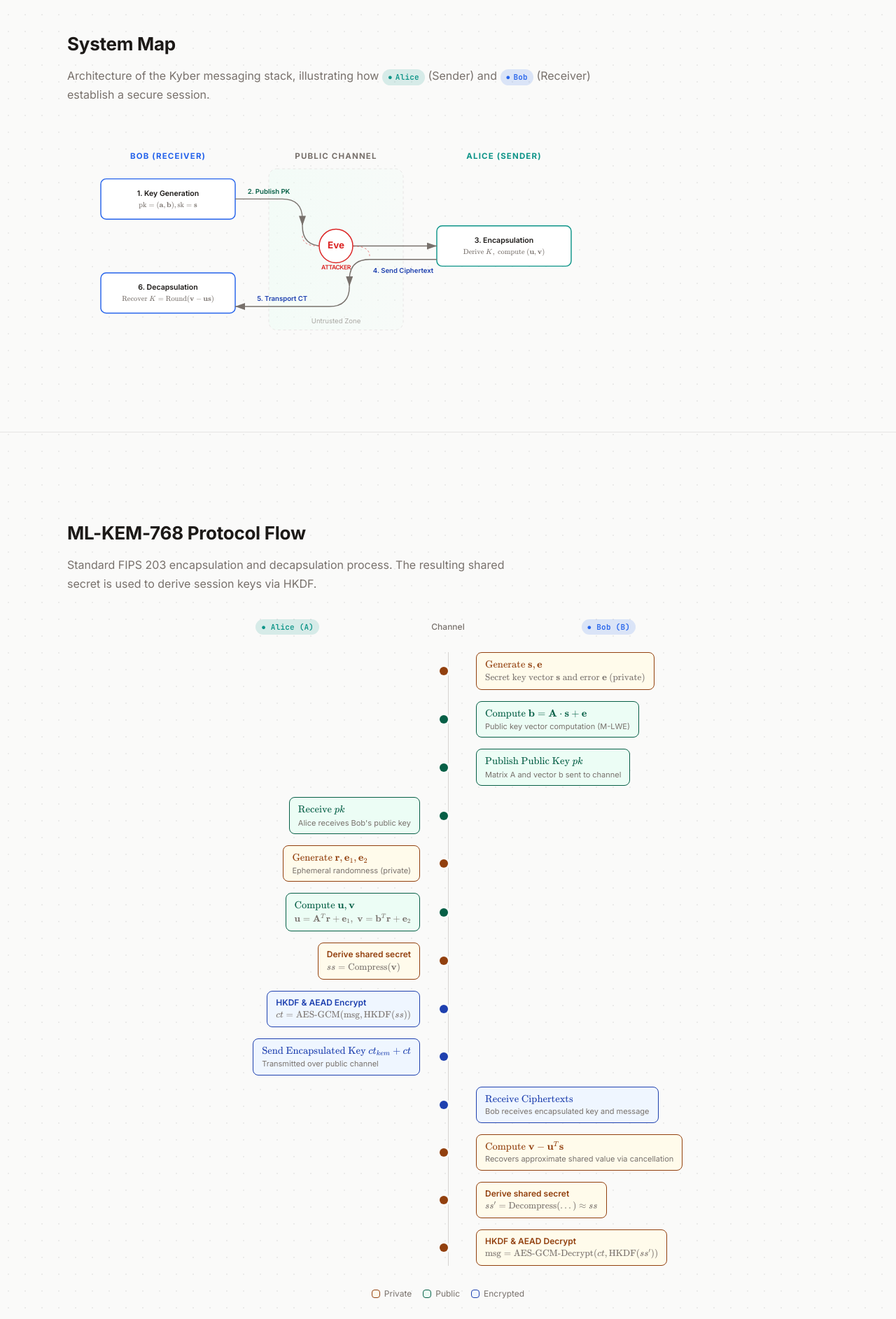
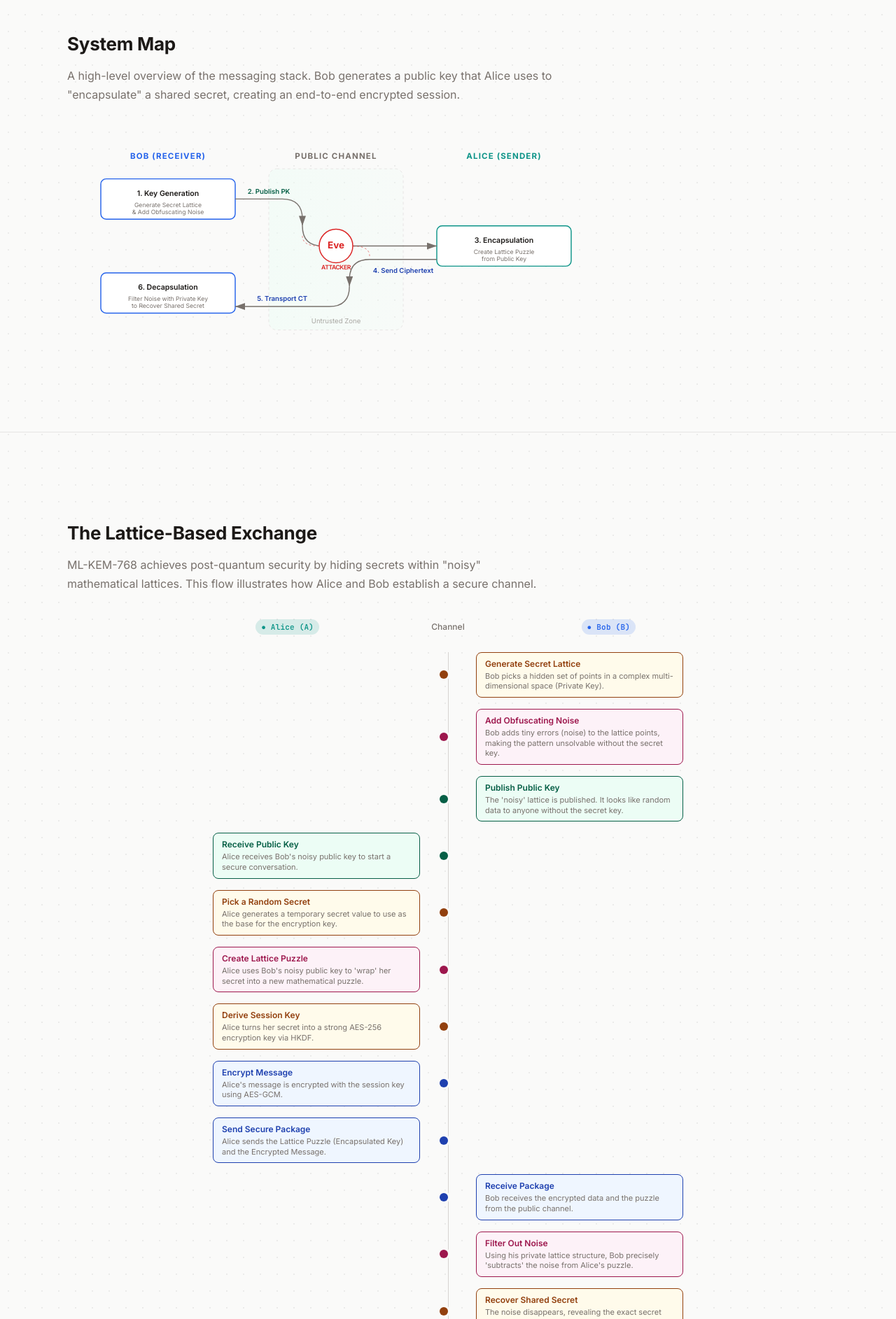
Before and after one commit to aitwehrrg/QC-Vis, a Next.js app: page / in a window 1280 px wide. Shown: the part 575-2460 px from the top of the page at 70% size. Built offline with nearby package versions, Linux system fonts and the light colour scheme.

Commit message:
Pet peeves

```diff
--- a/app/components/ProtocolFlow.tsx
+++ b/app/components/ProtocolFlow.tsx
@@ -1,37 +1,36 @@
 "use client";
 
 import { useEffect, useRef, useState } from "react";
-
-import { LatexInline } from "./LatexBlock";
 
 interface FlowStep {
   from: "A" | "B" | "channel";
   to: "A" | "B" | "channel";
   label: React.ReactNode;
   detail: React.ReactNode;
-  type: "private" | "public" | "encrypted";
+  type: "private" | "public" | "encrypted" | "noise";
 }
 
 const FLOW_STEPS: FlowStep[] = [
-  { from: "B", to: "B", label: <LatexInline>{"\\text{Generate } \\mathbf{s}, \\mathbf{e}"}</LatexInline>, detail: <LatexInline>{"\\text{Secret key vector } \\mathbf{s} \\text{ and error } \\mathbf{e} \\text{ (private)}"}</LatexInline>, type: "private" },
-  { from: "B", to: "B", label: <LatexInline>{"\\text{Compute } \\mathbf{b} = \\mathbf{A} \\cdot \\mathbf{s} + \\mathbf{e}"}</LatexInline>, detail: "Public key vector computation (M-LWE)", type: "public" },
-  { from: "B", to: "channel", label: <LatexInline>{"\\text{Publish Public Key } pk"}</LatexInline>, detail: "Matrix A and vector b sent to channel", type: "public" },
-  { from: "channel", to: "A", label: <LatexInline>{"\\text{Receive } pk"}</LatexInline>, detail: "Alice receives Bob's public key", type: "public" },
-  { from: "A", to: "A", label: <LatexInline>{"\\text{Generate } \\mathbf{r}, \\mathbf{e}_1, \\mathbf{e}_2"}</LatexInline>, detail: "Ephemeral randomness (private)", type: "private" },
-  { from: "A", to: "A", label: <LatexInline>{"\\text{Compute } \\mathbf{u}, \\mathbf{v}"}</LatexInline>, detail: <LatexInline>{"\\mathbf{u} = \\mathbf{A}^T \\mathbf{r} + \\mathbf{e}_1, \\; \\mathbf{v} = \\mathbf{b}^T \\mathbf{r} + \\mathbf{e}_2"}</LatexInline>, type: "public" },
-  { from: "A", to: "A", label: "Derive shared secret", detail: <LatexInline>{"ss = \\text{Compress}(\\mathbf{v})"}</LatexInline>, type: "private" },
-  { from: "A", to: "A", label: "HKDF & AEAD Encrypt", detail: <LatexInline>{"ct = \\text{AES-GCM}(\\text{msg}, \\text{HKDF}(ss))"}</LatexInline>, type: "encrypted" },
-  { from: "A", to: "channel", label: <LatexInline>{"\\text{Send Encapsulated Key } ct_{kem} + ct"}</LatexInline>, detail: "Transmitted over public channel", type: "encrypted" },
-  { from: "channel", to: "B", label: <LatexInline>{"\\text{Receive Ciphertexts}"}</LatexInline>, detail: "Bob receives encapsulated key and message", type: "encrypted" },
-  { from: "B", to: "B", label: <LatexInline>{"\\text{Compute } \\mathbf{v} - \\mathbf{u}^T \\mathbf{s}"}</LatexInline>, detail: "Recovers approximate shared value via cancellation", type: "private" },
-  { from: "B", to: "B", label: "Derive shared secret", detail: <LatexInline>{"ss' = \\text{Decompress}(\\dots) \\approx ss"}</LatexInline>, type: "private" },
-  { from: "B", to: "B", label: "HKDF & AEAD Decrypt", detail: <LatexInline>{"\\text{msg} = \\text{AES-GCM-Decrypt}(ct, \\text{HKDF}(ss'))"}</LatexInline>, type: "private" },
+  { from: "B", to: "B", label: "Generate Secret Lattice", detail: "Bob picks a hidden set of points in a complex multi-dimensional space (Private Key).", type: "private" },
+  { from: "B", to: "B", label: "Add Obfuscating Noise", detail: "Bob adds tiny errors (noise) to the lattice points, making the pattern unsolvable without the secret key.", type: "noise" },
+  { from: "B", to: "channel", label: "Publish Public Key", detail: "The 'noisy' lattice is published. It looks like random data to anyone without the secret key.", type: "public" },
+  { from: "channel", to: "A", label: "Receive Public Key", detail: "Alice receives Bob's noisy public key to start a secure conversation.", type: "public" },
+  { from: "A", to: "A", label: "Pick a Random Secret", detail: "Alice generates a temporary secret value to use as the base for the encryption key.", type: "private" },
+  { from: "A", to: "A", label: "Create Lattice Puzzle", detail: "Alice uses Bob's noisy public key to 'wrap' her secret into a new mathematical puzzle.", type: "noise" },
+  { from: "A", to: "A", label: "Derive Session Key", detail: "Alice turns her secret into a strong AES-256 encryption key via HKDF.", type: "private" },
+  { from: "A", to: "A", label: "Encrypt Message", detail: "Alice's message is encrypted with the session key using AES-GCM.", type: "encrypted" },
+  { from: "A", to: "channel", label: "Send Secure Package", detail: "Alice sends the Lattice Puzzle (Encapsulated Key) and the Encrypted Message.", type: "encrypted" },
+  { from: "channel", to: "B", label: "Receive Package", detail: "Bob receives the encrypted data and the puzzle from the public channel.", type: "encrypted" },
+  { from: "B", to: "B", label: "Filter Out Noise", detail: "Using his private lattice structure, Bob precisely 'subtracts' the noise from Alice's puzzle.", type: "noise" },
+  { from: "B", to: "B", label: "Recover Shared Secret", detail: "The noise disappears, revealing the exact secret Alice originally picked.", type: "private" },
+  { from: "B", to: "B", label: "Decrypt Message", detail: "Bob derives the same session key and unlocks Alice's message.", type: "private" },
 ];
 
 const typeStyles = {
   private: { bg: "var(--color-value-private-bg)", border: "var(--color-value-private-text)", text: "var(--color-value-private-text)" },
   public: { bg: "var(--color-value-public-bg)", border: "var(--color-value-public-text)", text: "var(--color-value-public-text)" },
   encrypted: { bg: "var(--color-value-cipher-bg)", border: "var(--color-value-cipher-text)", text: "var(--color-value-cipher-text)" },
+  noise: { bg: "var(--color-value-noise-bg)", border: "var(--color-value-noise-text)", text: "var(--color-value-noise-text)" },
 };
 
 export default function ProtocolFlow() {
@@ -192,7 +191,7 @@ export default function ProtocolFlow() {
               style={{ background: style.bg, border: `1px solid ${style.border}` }}
             />
             <span style={{ color: "var(--muted)" }}>
-              {key === "private" ? "Private" : key === "public" ? "Public" : "Encrypted"}
+              {key.charAt(0).toUpperCase() + key.slice(1)}
             </span>
           </div>
         ))}
--- a/app/components/SystemMap.tsx
+++ b/app/components/SystemMap.tsx
@@ -1,7 +1,6 @@
 "use client";
 
 import { useEffect, useRef, useState } from "react";
-import { LatexInline } from "./LatexBlock";
 
 export default function SystemMap() {
   const svgRef = useRef<SVGSVGElement>(null);
@@ -55,26 +54,23 @@ export default function SystemMap() {
         <g opacity={visible ? 1 : 0} transform={`translate(0, ${visible ? 0 : 10})`} style={{ transition: "all 0.5s 0.3s" }}>
           <rect x="50" y="60" width="200" height="60" rx="8" fill="var(--surface)" stroke="var(--color-actor-b)" strokeWidth="1.5" />
           <text x="150" y="85" textAnchor="middle" fontSize="11" fontWeight="600" fill="var(--fg)">1. Key Generation</text>
-          <foreignObject x="60" y="92" width="180" height="20">
-            <div className="flex justify-center text-[9px] text-muted font-mono"><LatexInline>{"\\text{pk}=(\\mathbf{a}, \\mathbf{b}), \\text{sk}=\\mathbf{s}"}</LatexInline></div>
-          </foreignObject>
+          <text x="150" y="102" textAnchor="middle" fontSize="9" fill="var(--muted)">Generate Secret Lattice</text>
+          <text x="150" y="112" textAnchor="middle" fontSize="9" fill="var(--muted)">& Add Obfuscating Noise</text>
         </g>
 
         <g opacity={visible ? 1 : 0} transform={`translate(0, ${visible ? 0 : 10})`} style={{ transition: "all 0.5s 0.9s" }}>
           <rect x="50" y="200" width="200" height="60" rx="8" fill="var(--surface)" stroke="var(--color-actor-b)" strokeWidth="1.5" />
           <text x="150" y="225" textAnchor="middle" fontSize="11" fontWeight="600" fill="var(--fg)">6. Decapsulation</text>
-          <foreignObject x="60" y="232" width="180" height="20">
-            <div className="flex justify-center text-[9px] text-muted font-mono"><LatexInline>{"\\text{Recover } K = \\text{Round}(\\mathbf{v}-\\mathbf{us})"}</LatexInline></div>
-          </foreignObject>
+          <text x="150" y="242" textAnchor="middle" fontSize="9" fill="var(--muted)">Filter Noise with Private Key</text>
+          <text x="150" y="252" textAnchor="middle" fontSize="9" fill="var(--muted)">to Recover Shared Secret</text>
         </g>
 
         {/* ─── Alice's Actions ─────────────────────────────────────── */}
         <g opacity={visible ? 1 : 0} transform={`translate(0, ${visible ? 0 : 10})`} style={{ transition: "all 0.5s 0.6s" }}>
           <rect x="550" y="130" width="200" height="60" rx="8" fill="var(--surface)" stroke="var(--color-actor-a)" strokeWidth="1.5" />
           <text x="650" y="155" textAnchor="middle" fontSize="11" fontWeight="600" fill="var(--fg)">3. Encapsulation</text>
-          <foreignObject x="560" y="162" width="180" height="20">
-            <div className="flex justify-center text-[9px] text-muted font-mono"><LatexInline>{"\\text{Derive } K, \\text{ compute } (\\mathbf{u}, \\mathbf{v})"}</LatexInline></div>
-          </foreignObject>
+          <text x="650" y="172" textAnchor="middle" fontSize="9" fill="var(--muted)">Create Lattice Puzzle</text>
+          <text x="650" y="182" textAnchor="middle" fontSize="9" fill="var(--muted)">from Public Key</text>
         </g>
 
         {/* ─── Flow Arrows ─────────────────────────────────────────── */}
--- a/app/documentation/page.tsx
+++ b/app/documentation/page.tsx
@@ -6,6 +6,7 @@ import GlossaryTooltip from "../components/GlossaryTooltip";
 import ActorBadge from "../components/ActorBadge";
 import LatexBlock from "../components/LatexBlock";
 import { INSTALL_COMMANDS, PARAMS, SAMPLE_VECTORS, GLOSSARY } from "../lib/constants";
+import { FaGithub } from "react-icons/fa";
 
 export default function Documentation() {
   return (
@@ -21,15 +22,13 @@ export default function Documentation() {
               <nav>
                 <div className="mb-6 px-3 border-b border-border-subtle pb-4">
                   <a
-                    href="https://github.com/your-org/kyber"
+                    href="https://github.com/aitwehrrg/Kyber"
                     target="_blank"
                     rel="noopener noreferrer"
-                    className="text-xs flex items-center gap-2 text-muted hover:text-accent transition-colors"
+                    className="text-xs !flex items-center gap-2 text-muted hover:text-accent transition-colors"
                   >
-                    <svg width="14" height="14" viewBox="0 0 24 24" fill="currentColor">
-                      <path d="M12 0c-6.626 0-12 5.373-12 12 0 5.302 4.365 9.75 10.399 11.14.6.111.82-.258.82-.577 0-.285-.021-1.04-.032-2.037-3.338.724-4.042-1.61-4.042-1.61C6.571 18.259 5.012 17.03 5.012 17.03c-1.091-.745.083-.729.083-.729 1.205.084 1.838 1.236 1.838 1.236 1.07 1.835 2.809 1.305 3.495.998.108-.776.417-1.305.76-1.605-2.665-.3-5.466-1.332-5.466-5.93 0-1.31.465-2.38 1.235-3.22-.135-.303-.54-1.523.105-3.176 0 0 1.005-.322 3.3 1.23.96-.267 1.98-.399 3-.405 1.02.006 2.04.138 3 .405 2.28-1.552 3.285-1.23 3.285-1.23.645 1.653.24 2.873.12 3.176.765.84 1.23 1.91 1.23 3.22 0 4.61-2.805 5.625-5.475 5.92.43.372.823 1.102.823 2.222 0 1.606-.015 2.896-.015 3.286 0 .322.218.694.825.576C20.565 21.792 24 17.302 24 12c0-6.627-5.373-12-12-12z" />
-                    </svg>
-                    GitHub Repository
+                    <FaGithub className="w-4 h-4 shrink-0" />
+                    <span className="whitespace-nowrap">GitHub Repository</span>
                   </a>
                 </div>
 
@@ -105,7 +104,7 @@ export default function Documentation() {
 
                 <div className="mt-6 mb-10 border-t border-border-subtle pt-6">
                   <a
-                    href="https://github.com/your-org/kyber"
+                    href="https://github.com/aitwehrrg/Kyber"
                     target="_blank"
                     rel="noopener noreferrer"
                     className="inline-flex items-center gap-2 text-sm text-accent hover:underline font-medium"
@@ -128,7 +127,21 @@ export default function Documentation() {
                           <p className="m-0 text-sm" style={{ color: "var(--muted)" }}>
                             Install the OpenSSL development headers:
                           </p>
-                          <CodeBlock code="# Ubuntu/Debian\nsudo apt install libssl-dev\n\n# macOS\nbrew install openssl@3" language="bash" filename="install openssl" />
+                          <CodeBlock
+                            code={`# Ubuntu / Debian\nsudo apt update\nsudo apt install libssl-dev\n\n# Fedora\nsudo dnf install openssl-devel\n\n# Arch Linux\nsudo pacman -S openssl\n\n# macOS (Homebrew)\nbrew install openssl@3\n\n# Verify installation\nopenssl version`}
+                            language="bash"
+                            filename="install-openssl"
+                          />
+
+                          <p className="mt-3 text-xs" style={{ color: "var(--muted)" }}>
+                            On macOS, you may need to explicitly point CMake to OpenSSL:
+                          </p>
+
+                          <CodeBlock
+                          code={`export OPENSSL_ROOT_DIR=$(brew --prefix openssl@3)\nexport OPENSSL_LIBRARIES=$OPENSSL_ROOT_DIR/lib\n\ncmake ..`}
+                            language="bash"
+                            filename="cmake-config"
+                          />
                         </div>
                       ),
                     },
--- a/app/lib/constants.ts
+++ b/app/lib/constants.ts
@@ -68,7 +68,7 @@ export const SAMPLE_VECTORS = {
 
 /* ─── Installation Commands ───────────────────────────────────────── */
 export const INSTALL_COMMANDS = {
-  clone: "git clone https://github.com/your-org/kyber.git\ncd kyber",
+  clone: "git clone https://github.com/aitwehrrg/Kyber.git\ncd Kyber",
   prerequisites: "# Requires: C++20 compiler (GCC 11+, Clang 13+)\n# OpenSSL 3.0 or higher\n# CMake 3.15 or later",
   build: "mkdir build && cd build\ncmake ..\nmake -j$(nproc)",
   run: "./kyber_demo",
--- a/app/page.tsx
+++ b/app/page.tsx
@@ -49,7 +49,7 @@ export default function Home() {
 
               <div className="flex flex-wrap gap-3 mt-4">
                 <a
-                  href="https://github.com/your-org/kyber"
+                  href="https://github.com/aitwehrrg/Kyber"
                   target="_blank"
                   rel="noopener noreferrer"
                   className="btn-primary flex items-center gap-2"
@@ -87,8 +87,8 @@ export default function Home() {
 
               <h2 id="system-map">System Map</h2>
               <p style={{ color: "var(--muted)" }}>
-                Architecture of the Kyber messaging stack, illustrating how <ActorBadge actor="A" /> (Sender) and <ActorBadge actor="B" /> (Receiver)
-                establish a secure session.
+                A high-level overview of the messaging stack. Bob generates a public key that Alice uses to "encapsulate"
+                a shared secret, creating an end-to-end encrypted session.
               </p>
               <SystemMap />
             </div>
@@ -102,10 +102,10 @@ export default function Home() {
             ═══════════════════════════════════════════════════════════ */}
         <section id="protocol-flow">
           <div className="section-container">
-            <h2 className="mt-0">ML-KEM-768 Protocol Flow</h2>
+            <h2 className="mt-0">The Lattice-Based Exchange</h2>
             <p style={{ color: "var(--muted)" }} className="max-w-2xl">
-              Standard FIPS 203 encapsulation and decapsulation process.
-              The resulting shared secret is used to derive session keys via HKDF.
+              ML-KEM-768 achieves post-quantum security by hiding secrets within "noisy" mathematical lattices.
+              This flow illustrates how Alice and Bob establish a secure channel.
             </p>
             <div className="mt-8">
               <ProtocolFlow />
@@ -215,7 +215,7 @@ export default function Home() {
               <h2 className="mt-0">Open Source &amp; Development</h2>
               <p style={{ color: "var(--muted)" }}>
                 The Kyber messaging stack is open source. The C++20 core and benchmarks are available on{" "}
-                <a href="https://github.com/your-org/kyber" target="_blank" rel="noopener noreferrer" className="text-accent hover:underline">GitHub</a>.
+                <a href="https://github.com/aitwehrrg/Kyber" target="_blank" rel="noopener noreferrer" className="text-accent hover:underline">GitHub</a>.
               </p>
 
               <h3>Repository Structure</h3>
--- a/package.json
+++ b/package.json
@@ -16,6 +16,7 @@
     "next": "16.2.3",
     "react": "19.2.4",
     "react-dom": "19.2.4",
+    "react-icons": "^5.6.0",
     "three": "^0.183.2",
     "zustand": "^5.0.12"
   },
```
Also changed, not shown: 1 other file (tests, documents, lock files or other folders).
